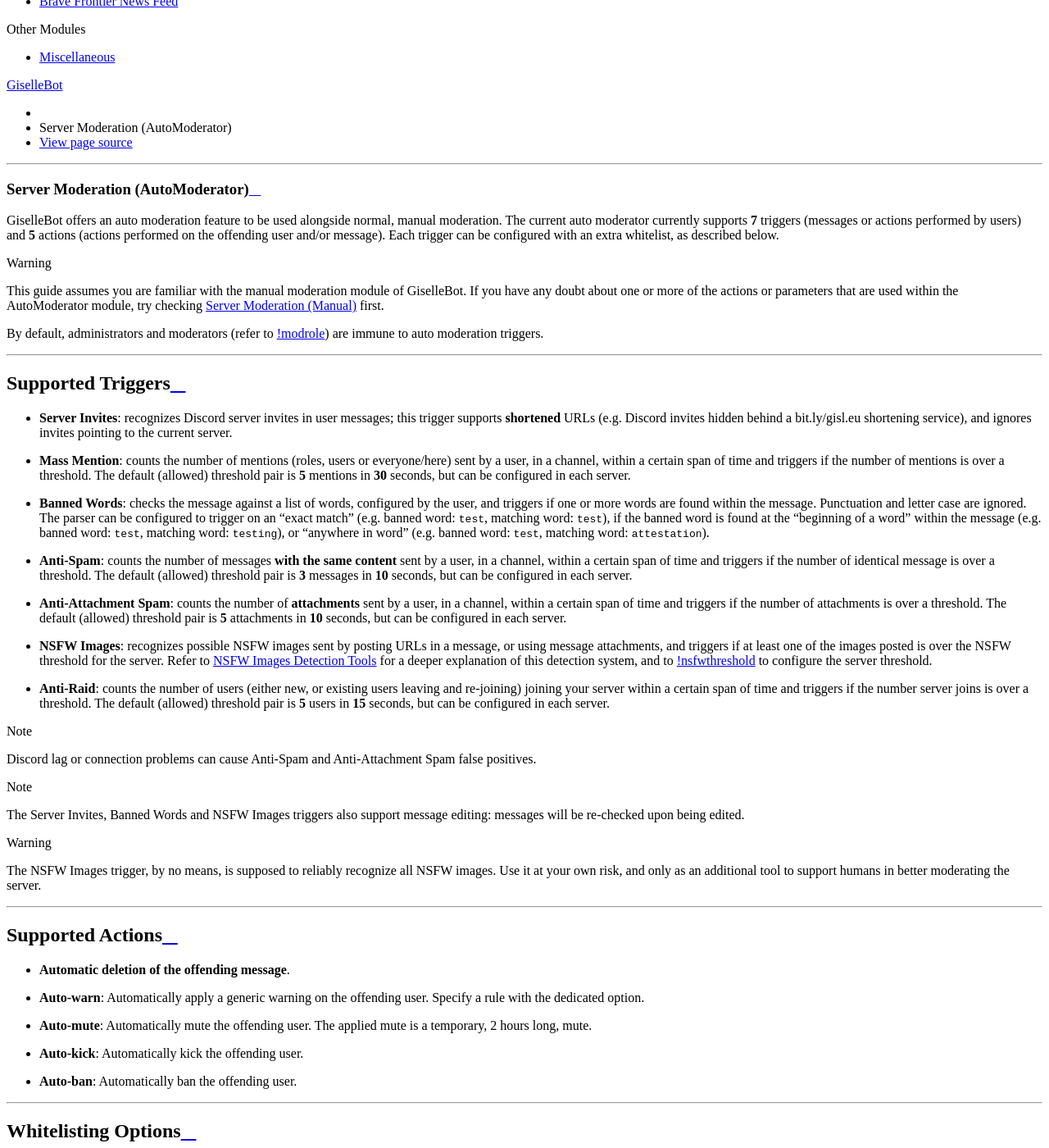
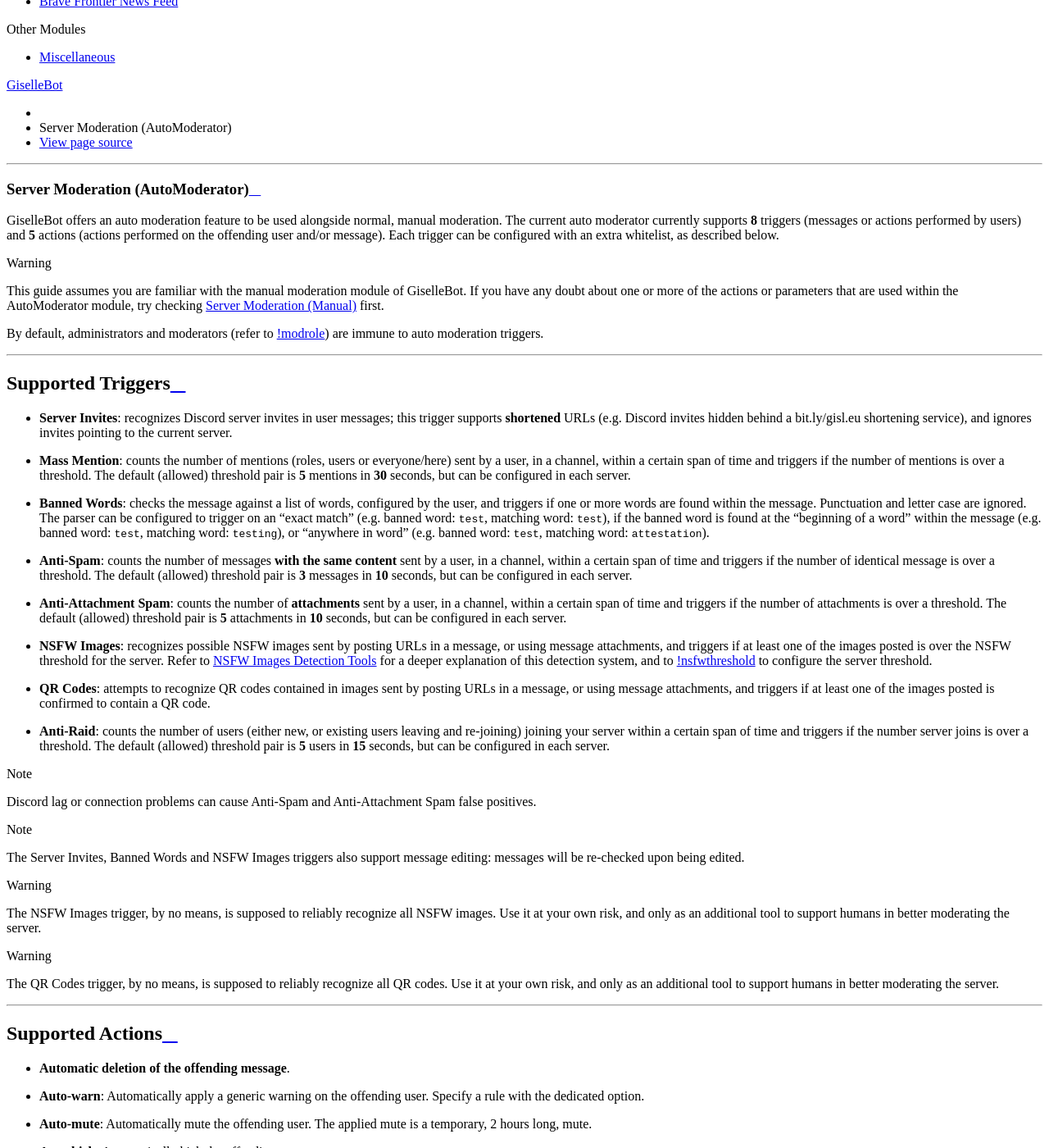
Before and after one commit to cycloptux/GiselleBot-Documentation, a Sphinx documentation site: the page built from docs/source/moderation_and_administration/automoderator.rst, in a window 1280 px wide and 1400 px high, scrolled down 1160 px. Shown: the whole window at 82% size. Built offline with Sphinx 7.4.7 and the Read the Docs theme 2.0.0, drawn with Linux system fonts in a browser that asks for light colours.

Commit message:
Added docs about QR codes.

```diff
--- a/docs/source/moderation_and_administration/automoderator.rst
+++ b/docs/source/moderation_and_administration/automoderator.rst
@@ -2,7 +2,7 @@
 Server Moderation (AutoModerator)
 *********************************
 
-|bot_name| offers an auto moderation feature to be used alongside normal, manual moderation. The current auto moderator currently supports **7** triggers (messages or actions performed by users) and **5** actions (actions performed on the offending user and/or message). Each trigger can be configured with an extra whitelist, as described below.
+|bot_name| offers an auto moderation feature to be used alongside normal, manual moderation. The current auto moderator currently supports **8** triggers (messages or actions performed by users) and **5** actions (actions performed on the offending user and/or message). Each trigger can be configured with an extra whitelist, as described below.
 
 .. warning::
     This guide assumes you are familiar with the manual moderation module of |bot_name|\ . If you have any doubt about one or more of the actions or parameters that are used within the AutoModerator module, try checking :ref:`moderation-module` first.
@@ -20,6 +20,7 @@
 * **Anti-Spam**: counts the number of messages **with the same content** sent by a user, in a channel, within a certain span of time and triggers if the number of identical message is over a threshold. The default (allowed) threshold pair is **3** messages in **10** seconds, but can be configured in each server.
 * **Anti-Attachment Spam**: counts the number of **attachments** sent by a user, in a channel, within a certain span of time and triggers if the number of attachments is over a threshold. The default (allowed) threshold pair is **5** attachments in **10** seconds, but can be configured in each server.
 * **NSFW Images**: recognizes possible NSFW images sent by posting URLs in a message, or using message attachments, and triggers if at least one of the images posted is over the NSFW threshold for the server. Refer to :ref:`nsfwjs` for a deeper explanation of this detection system, and to :ref:`nsfwthreshold` to configure the server threshold.
+* **QR Codes**: attempts to recognize QR codes contained in images sent by posting URLs in a message, or using message attachments, and triggers if at least one of the images posted is confirmed to contain a QR code.
 * **Anti-Raid**: counts the number of users (either new, or existing users leaving and re-joining) joining your server within a certain span of time and triggers if the number server joins is over a threshold. The default (allowed) threshold pair is **5** users in **15** seconds, but can be configured in each server.
 
 .. note::
@@ -30,6 +31,9 @@
 
 .. warning::
     The NSFW Images trigger, by no means, is supposed to reliably recognize all NSFW images. Use it at your own risk, and only as an additional tool to support humans in better moderating the server.
+
+.. warning::
+    The QR Codes trigger, by no means, is supposed to reliably recognize all QR codes. Use it at your own risk, and only as an additional tool to support humans in better moderating the server.
 
 ....
 
```
